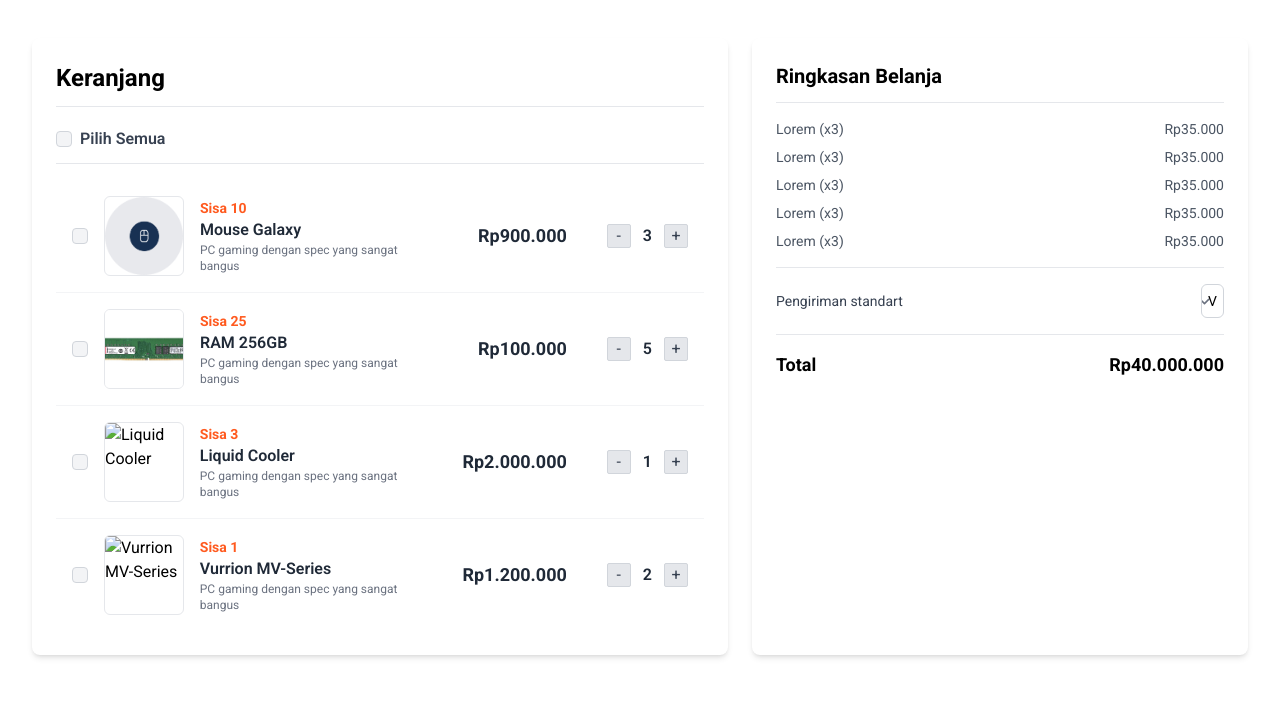
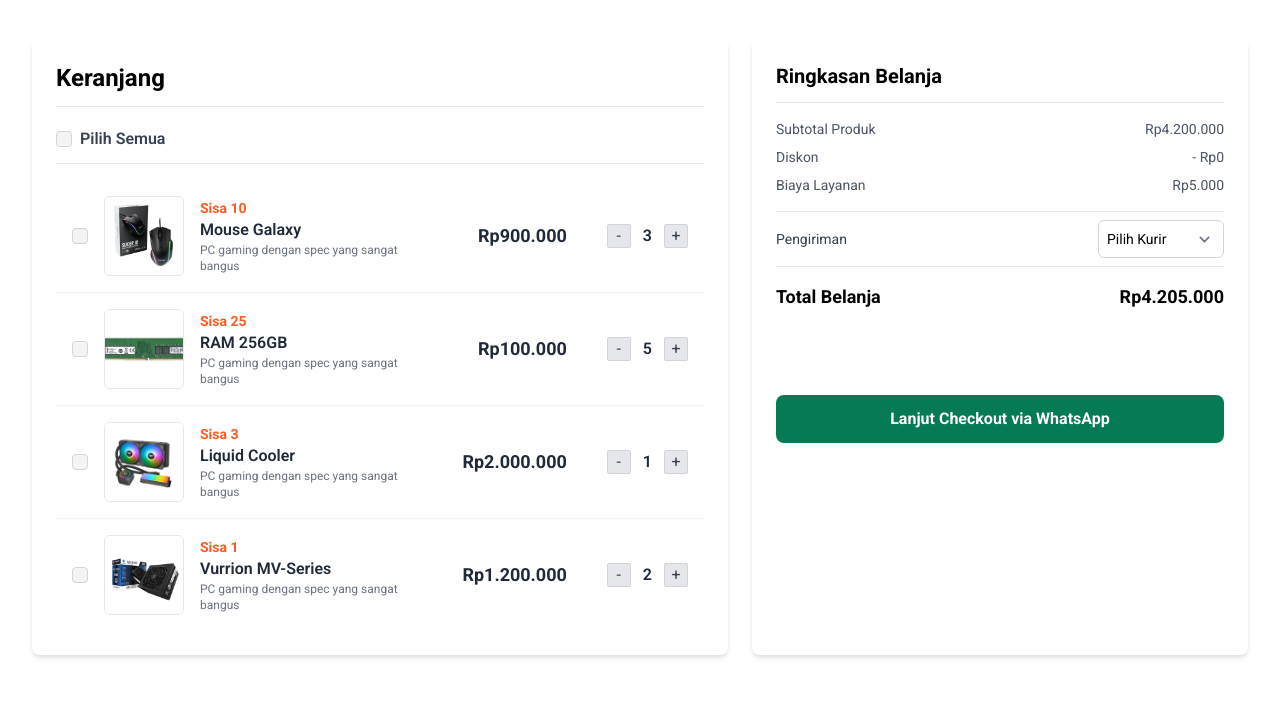
Before and after one commit to yonandaganteng/FE-ProjectDihar, a website: page FE-ProjectDIhar/public/cart.html in a window 1280 px wide. Shown: the part 90-800 px from the top of the page. Drawn offline with nearby package versions, Linux system fonts and the light colour scheme; a web font is replaced by a local one.

Commit message:
CART FIX, YANG GA FIX HUBUNGAN GWEH

```diff
--- a/FE-ProjectDIhar/public/cart.html
+++ b/FE-ProjectDIhar/public/cart.html
@@ -1,34 +1,40 @@
 <!DOCTYPE html>
 <html lang="id">
+
 <head>
     <meta charset="UTF-8">
     <meta name="viewport" content="width=device-width, initial-scale=1.0">
     <link href="https://cdn.jsdelivr.net/npm/flowbite@3.1.2/dist/flowbite.min.css" rel="stylesheet" />
     <link href="../src/output.css" rel="stylesheet">
-    <link href="https://fonts.googleapis.com/css2?family=Roboto:ital,wght@0,100..900;1,100..900&display=swap" rel="stylesheet">
+    <link href="https://fonts.googleapis.com/css2?family=Roboto:ital,wght@0,100..900;1,100..900&display=swap"
+        rel="stylesheet">
     <link rel="stylesheet" href="https://cdnjs.cloudflare.com/ajax/libs/font-awesome/6.0.0-beta3/css/all.min.css">
     <title>Keranjang Belanja - RATU COMPUTER</title>
 </head>
-        <body class="font-[Roboto] pt-24"></body>
-        <header class="bg-slate-700 fixed top-0 w-full z-50">
-        <nav class="flex flex-row justify-between place-items-center w-[90%] mx-auto">
-            <div class="mb-3">
-                <img class="w-32" src="../public/assets/images/logoratu 4.png" alt="Logo">
+
+<body class="font-[Roboto] pt-24">
+    <header class="bg-slate-700 fixed top-0 w-full z-50">
+        <nav class="flex flex-row justify-between place-items-center w-[90%] mx-auto py-3">
+
+            <div class="flex items-center gap-x-2">
+                <img class="w-32" src="../public/assets/images/logoratu 4.png" alt="Logo Ratu Computer">
             </div>
 
-                <!--sec search-->
-            <div class="w-xl">
+             <div class="w-xl">
                 <form class="w-full" action="/search" method="GET">
                     <label for="search-input"></label>
                     <input class="rounded-lg w-full" type="search" id="search-input" name="q" placeholder="Cari Disini...">
                 </form>
              </div>
-                <!--sec bagian kanan header-->
+
             <div>
                 <ul class="flex flex-row gap-x-8 place-items-center">
-                    <li><a href="#"><img class="w-8 h-10" src="../public/assets/images/Bells.png" alt="Notifikasi"></a></li>
-                    <li><a href="#"><img class="w-10 h-10" src="../public/assets/images/Cart.png" alt="Keranjang"></a></li>
-                    <li><a href="#"><img class="w-10 h-10" src="../public/assets/images/Profile.png" alt="Profil"></a></li>
+                    <li><a href="#"><img class="w-8 h-10" src="../public/assets/images/Bells.png" alt="Notifikasi"></a>
+                    </li>
+                    <li><a href="#"><img class="w-10 h-10" src="../public/assets/images/Cart.png" alt="Keranjang"></a>
+                    </li>
+                    <li><a href="#"><img class="w-10 h-10" src="../public/assets/images/Profile.png" alt="Profil"></a>
+                    </li>
                 </ul>
             </div>
         </nav>
@@ -40,13 +46,16 @@
             <h2 class="text-2xl font-bold mb-5 pb-3 border-b border-gray-200">Keranjang</h2>
 
             <div class="select-all flex items-center mb-4 pb-3 border-b border-gray-200">
-                <input type="checkbox" id="check-all" class="w-4 h-4 text-blue-600 bg-gray-100 border-gray-300 rounded focus:ring-blue-500">
+                <input type="checkbox" id="check-all"
+                    class="w-4 h-4 text-blue-600 bg-gray-100 border-gray-300 rounded focus:ring-blue-500">
                 <label for="check-all" class="ml-2 text-base font-semibold text-gray-700">Pilih Semua</label>
             </div>
 
             <div class="product-item flex items-center p-4 border-b border-gray-100 hover:bg-gray-50">
-                <input type="checkbox" class="product-checkbox w-4 h-4 text-blue-600 bg-gray-100 border-gray-300 rounded focus:ring-blue-500 mr-4">
-                <img src="assets/images/mouse.png" alt="Mouse Galaxy" class="product-thumb w-20 h-20 object-cover rounded-md mr-4 border border-gray-200">
+                <input type="checkbox"
+                    class="product-checkbox w-4 h-4 text-blue-600 bg-gray-100 border-gray-300 rounded focus:ring-blue-500 mr-4">
+                <img src="assets/images/Mouse-Galaxy.png" alt="Mouse Galaxy"
+                    class="product-thumb w-20 h-20 object-cover rounded-md mr-4 border border-gray-200">
                 <div class="product-details flex-grow">
                     <p class="stock-info text-sm font-bold text-orange-500 mb-0.5">Sisa 10</p>
                     <h3 class="product-name text-base font-semibold text-gray-800">Mouse Galaxy</h3>
@@ -54,15 +63,19 @@
                 </div>
                 <div class="product-price font-bold text-lg text-gray-800 w-32 text-right">Rp900.000</div>
                 <div class="quantity-control flex items-center ml-10">
-                    <button class="bg-gray-200 text-gray-700 w-6 h-6 rounded-sm border border-gray-300 flex items-center justify-center cursor-pointer text-base">-</button>
+                    <button
+                        class="bg-gray-200 text-gray-700 w-6 h-6 rounded-sm border border-gray-300 flex items-center justify-center cursor-pointer text-base">-</button>
                     <span class="px-3 font-semibold text-gray-800">3</span>
-                    <button class="bg-gray-200 text-gray-700 w-6 h-6 rounded-sm border border-gray-300 flex items-center justify-center cursor-pointer text-base">+</button>
+                    <button
+                        class="bg-gray-200 text-gray-700 w-6 h-6 rounded-sm border border-gray-300 flex items-center justify-center cursor-pointer text-base">+</button>
                 </div>
             </div>
 
             <div class="product-item flex items-center p-4 border-b border-gray-100 hover:bg-gray-50">
-                <input type="checkbox" class="product-checkbox w-4 h-4 text-blue-600 bg-gray-100 border-gray-300 rounded focus:ring-blue-500 mr-4">
-                <img src="assets/images/ram.png" alt="RAM 256GB" class="product-thumb w-20 h-20 object-cover rounded-md mr-4 border border-gray-200">
+                <input type="checkbox"
+                    class="product-checkbox w-4 h-4 text-blue-600 bg-gray-100 border-gray-300 rounded focus:ring-blue-500 mr-4">
+                <img src="assets/images/ram.png" alt="RAM 256GB"
+                    class="product-thumb w-20 h-20 object-cover rounded-md mr-4 border border-gray-200">
                 <div class="product-details flex-grow">
                     <p class="stock-info text-sm font-bold text-orange-500 mb-0.5">Sisa 25</p>
                     <h3 class="product-name text-base font-semibold text-gray-800">RAM 256GB</h3>
@@ -70,15 +83,19 @@
                 </div>
                 <div class="product-price font-bold text-lg text-gray-800 w-32 text-right">Rp100.000</div>
                 <div class="quantity-control flex items-center ml-10">
-                    <button class="bg-gray-200 text-gray-700 w-6 h-6 rounded-sm border border-gray-300 flex items-center justify-center cursor-pointer text-base">-</button>
+                    <button
+                        class="bg-gray-200 text-gray-700 w-6 h-6 rounded-sm border border-gray-300 flex items-center justify-center cursor-pointer text-base">-</button>
                     <span class="px-3 font-semibold text-gray-800">5</span>
-                    <button class="bg-gray-200 text-gray-700 w-6 h-6 rounded-sm border border-gray-300 flex items-center justify-center cursor-pointer text-base">+</button>
+                    <button
+                        class="bg-gray-200 text-gray-700 w-6 h-6 rounded-sm border border-gray-300 flex items-center justify-center cursor-pointer text-base">+</button>
                 </div>
             </div>
 
             <div class="product-item flex items-center p-4 border-b border-gray-100 hover:bg-gray-50">
-                <input type="checkbox" class="product-checkbox w-4 h-4 text-blue-600 bg-gray-100 border-gray-300 rounded focus:ring-blue-500 mr-4">
-                <img src="assets/images/cooler.png" alt="Liquid Cooler" class="product-thumb w-20 h-20 object-cover rounded-md mr-4 border border-gray-200">
+                <input type="checkbox"
+                    class="product-checkbox w-4 h-4 text-blue-600 bg-gray-100 border-gray-300 rounded focus:ring-blue-500 mr-4">
+                <img src="assets/images/Liquid-Cooler.jpg" alt="Liquid Cooler"
+                    class="product-thumb w-20 h-20 object-cover rounded-md mr-4 border border-gray-200">
                 <div class="product-details flex-grow">
                     <p class="stock-info text-sm font-bold text-orange-500 mb-0.5">Sisa 3</p>
                     <h3 class="product-name text-base font-semibold text-gray-800">Liquid Cooler</h3>
@@ -86,15 +103,19 @@
                 </div>
                 <div class="product-price font-bold text-lg text-gray-800 w-32 text-right">Rp2.000.000</div>
                 <div class="quantity-control flex items-center ml-10">
-                    <button class="bg-gray-200 text-gray-700 w-6 h-6 rounded-sm border border-gray-300 flex items-center justify-center cursor-pointer text-base">-</button>
+                    <button
+                        class="bg-gray-200 text-gray-700 w-6 h-6 rounded-sm border border-gray-300 flex items-center justify-center cursor-pointer text-base">-</button>
                     <span class="px-3 font-semibold text-gray-800">1</span>
-                    <button class="bg-gray-200 text-gray-700 w-6 h-6 rounded-sm border border-gray-300 flex items-center justify-center cursor-pointer text-base">+</button>
+                    <button
+                        class="bg-gray-200 text-gray-700 w-6 h-6 rounded-sm border border-gray-300 flex items-center justify-center cursor-pointer text-base">+</button>
                 </div>
             </div>
 
-            <div class="product-item flex items-center p-4">
-                <input type="checkbox" class="product-checkbox w-4 h-4 text-blue-600 bg-gray-100 border-gray-300 rounded focus:ring-blue-500 mr-4">
-                <img src="assets/images/vr.png" alt="Vurrion MV-Series" class="product-thumb w-20 h-20 object-cover rounded-md mr-4 border border-gray-200">
+            <div class="product-item flex items-center p-4 hover:bg-gray-50">
+                <input type="checkbox"
+                    class="product-checkbox w-4 h-4 text-blue-600 bg-gray-100 border-gray-300 rounded focus:ring-blue-500 mr-4">
+                <img src="assets/images/Vurrion-MV-Series.jpeg" alt="Vurrion MV-Series"
+                    class="product-thumb w-20 h-20 object-cover rounded-md mr-4 border border-gray-200">
                 <div class="product-details flex-grow">
                     <p class="stock-info text-sm font-bold text-orange-500 mb-0.5">Sisa 1</p>
                     <h3 class="product-name text-base font-semibold text-gray-800">Vurrion MV-Series</h3>
@@ -102,9 +123,11 @@
                 </div>
                 <div class="product-price font-bold text-lg text-gray-800 w-32 text-right">Rp1.200.000</div>
                 <div class="quantity-control flex items-center ml-10">
-                    <button class="bg-gray-200 text-gray-700 w-6 h-6 rounded-sm border border-gray-300 flex items-center justify-center cursor-pointer text-base">-</button>
+                    <button
+                        class="bg-gray-200 text-gray-700 w-6 h-6 rounded-sm border border-gray-300 flex items-center justify-center cursor-pointer text-base">-</button>
                     <span class="px-3 font-semibold text-gray-800">2</span>
-                    <button class="bg-gray-200 text-gray-700 w-6 h-6 rounded-sm border border-gray-300 flex items-center justify-center cursor-pointer text-base">+</button>
+                    <button
+                        class="bg-gray-200 text-gray-700 w-6 h-6 rounded-sm border border-gray-300 flex items-center justify-center cursor-pointer text-base">+</button>
                 </div>
             </div>
 
@@ -115,45 +138,51 @@
 
             <div class="summary-items space-y-2 mb-4">
                 <div class="summary-row flex justify-between text-sm text-gray-600">
-                    <span>Lorem (x3)</span>
-                    <span>Rp35.000</span>
+                    <span>Subtotal Produk</span>
+                    <span>Rp4.200.000</span>
                 </div>
                 <div class="summary-row flex justify-between text-sm text-gray-600">
-                    <span>Lorem (x3)</span>
-                    <span>Rp35.000</span>
+                    <span>Diskon</span>
+                    <span>- Rp0</span>
                 </div>
                 <div class="summary-row flex justify-between text-sm text-gray-600">
-                    <span>Lorem (x3)</span>
-                    <span>Rp35.000</span>
-                </div>
-                <div class="summary-row flex justify-between text-sm text-gray-600">
-                    <span>Lorem (x3)</span>
-                    <span>Rp35.000</span>
-                </div>
-                <div class="summary-row flex justify-between text-sm text-gray-600">
-                    <span>Lorem (x3)</span>
-                    <span>Rp35.000</span>
+                    <span>Biaya Layanan</span>
+                    <span>Rp5.000</span>
                 </div>
             </div>
 
-            <div class="delivery-options flex justify-between items-center py-4 border-y border-gray-200 mb-4">
-                <span class="delivery-label text-sm text-gray-700">Pengiriman standart</span>
-                <select class="p-1.5 border border-gray-300 rounded-md text-sm">
-                    <option value="V">V</option>
+            <div class="delivery-options flex justify-between items-center py-2 border-y border-gray-200 mb-4">
+                <span class="delivery-label text-sm text-gray-700">Pengiriman</span>
+                <select class="p-2 border border-gray-300 rounded-md text-sm">
+                    <option selected disabled>Pilih Kurir</option>
+                    <option value="JNE">JNE Reguler</option>
+                    <option value="POS">POS Kilat Khusus</option>
                 </select>
             </div>
 
             <div class="summary-total flex justify-between text-lg font-bold mb-6">
-                <span>Total</span>
-                <span class="total-price text-[#0A3D62]">Rp40.000.000</span>
+                <span>Total Belanja</span>
+                <span class="total-price text-[#0A3D62]">Rp4.205.000</span>
             </div>
 
-            <button class="checkout-web w-full p-3 mb-3 rounded-lg font-bold bg-[#0A3D62] text-white hover:bg-blue-900 transition duration-150">Lanjut Checkout via Web</button>
-            <button class="checkout-whatsapp w-full p-3 rounded-lg font-bold bg-[#4CAF50] text-white hover:bg-green-600 transition duration-150">Lanjut Checkout via WhatsApp</button>
+           <button class="checkout-web w-full p-3 mb-3 rounded-lg font-bold
+    bg-slate-700 text-white
+    transition duration-150
+    cursor-pointer">
+    Lanjut Checkout via Web
+</button>
+
+<button class="checkout-whatsapp w-full p-3 rounded-lg font-bold
+    bg-green-600 text-white
+    transition duration-150
+    cursor-pointer">
+    Lanjut Checkout via WhatsApp
+</button>
         </aside>
 
     </main>
 
     <script src="https://cdn.jsdelivr.net/npm/flowbite@3.1.2/dist/flowbite.min.js"></script>
 </body>
+
 </html>
```
